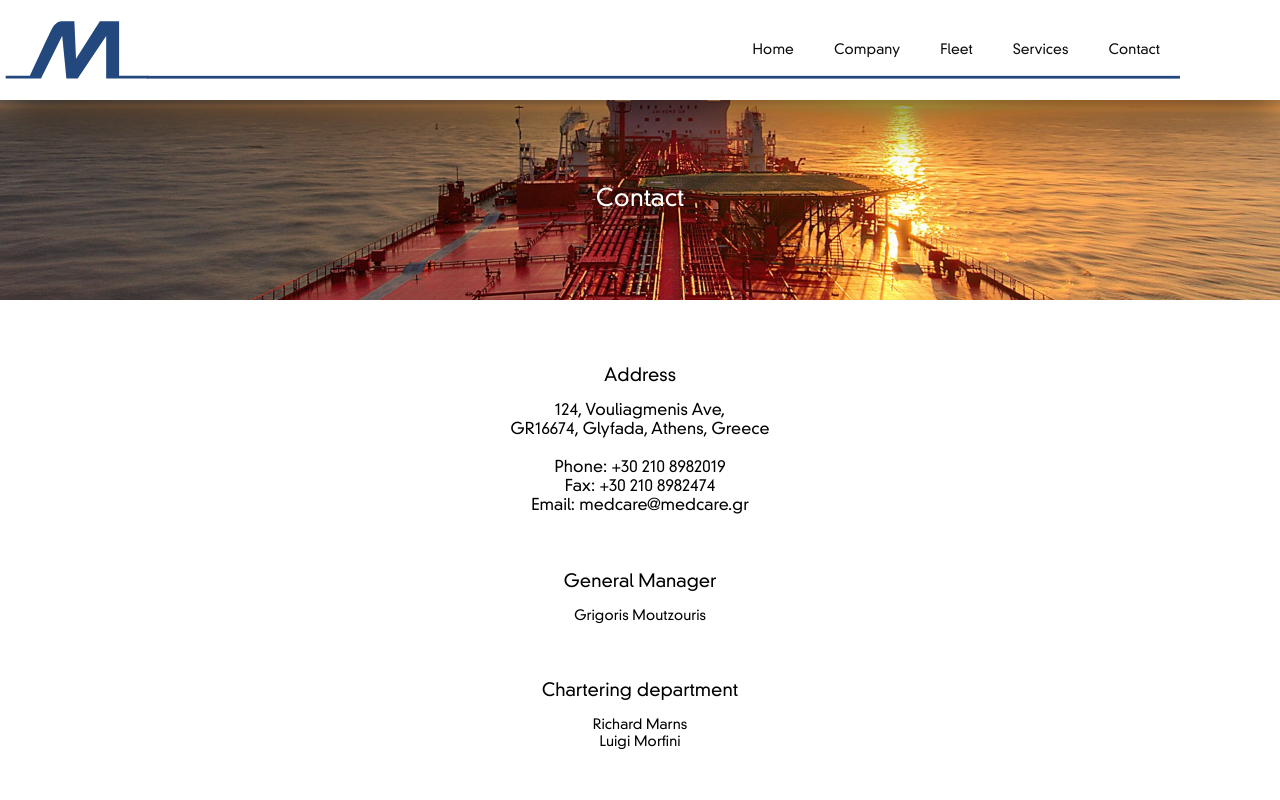
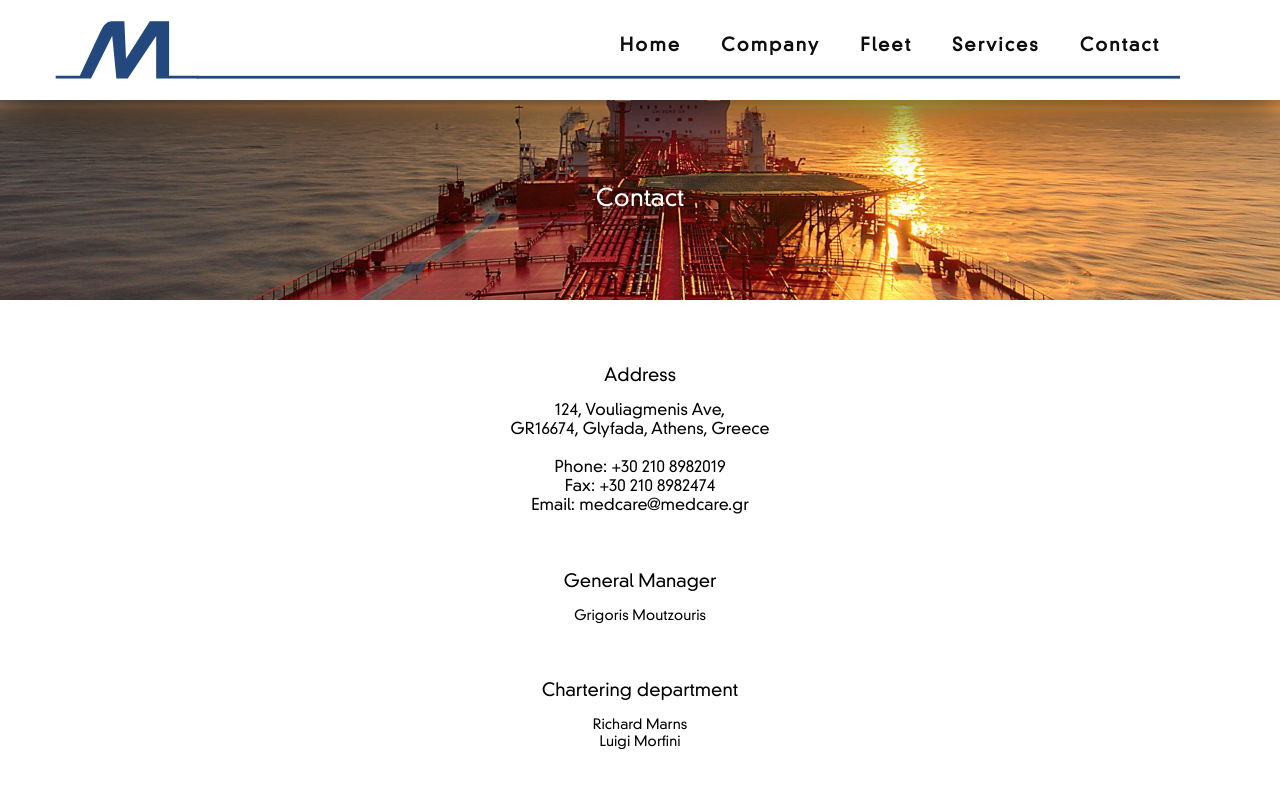
Before and after one commit to Yiorgoss/medcare.gr, a React (Create React App) app: page /contact in a window 1280 px wide. Shown: the top 800 px of the page. Built offline with nearby package versions, Linux system fonts and the light colour scheme.

Commit message:
changes made to the header text size

```diff
--- a/src/assets/scss/_header.scss
+++ b/src/assets/scss/_header.scss
@@ -17,7 +17,7 @@
 
         background: url("../../assets/images/logo-header.svg");
         background-repeat: no-repeat;
-        background-position: right center;
+        background-position: right -50px center;
         background-size: 100%;
 
         -webkit-box-shadow: 5px 19px 50px -1px rgba(0, 0, 0, 0.57);
@@ -55,20 +55,26 @@
                 align-items: center;
                 list-style-type: none;
 
+                li {
+                    padding-bottom: 8px;
+                    &:hover {
+                        border-bottom: solid $blue 2px
+                    }
+                }
                 a {
                     text-decoration: none;
                     padding: 10px 20px 10px 20px;
                     color: $black;
-                    font-size: $font-small;
-                    font-weight: 400;
+                    font-size: $font-medium;
+                    letter-spacing: 2px;
+                    font-weight: 800;
 
                     &:visited {
                         color: $black;
                     }
 
                     &:hover {
-                        color: $white;
-                        background: $blue;
+                        color: $blue;
                         border-radius: 7px;
                     }
                 }
```
